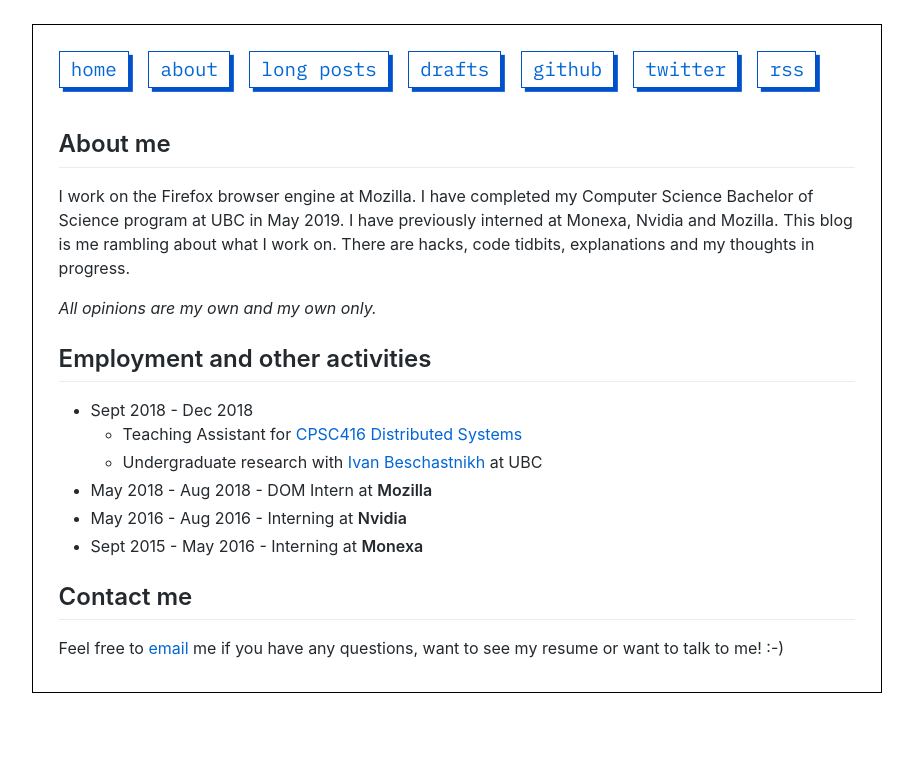
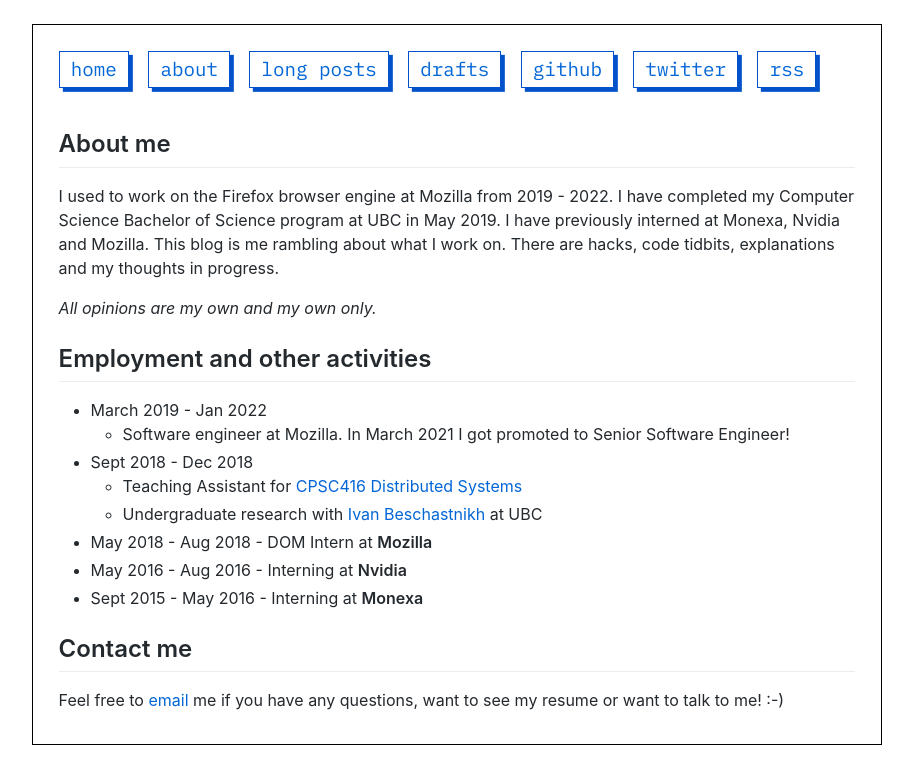
Before and after one commit to annygakh/annygakh.github.io, a Jekyll site: the page built from about.md, in a window 1280 px wide. Shown: the top 784 px of the page, without its empty margins (183-1096 px from the left). Built offline with Jekyll 4.4.1, drawn with Linux system fonts in a browser that asks for light colours.

Commit message:
Update about.md

```diff
--- a/about.md
+++ b/about.md
@@ -6,13 +6,15 @@ permalink: /about/
 
 About me
 ------
-I work on the Firefox browser engine at Mozilla. I have completed my Computer Science Bachelor of Science program at UBC in May 2019. I have previously interned at Monexa, Nvidia and Mozilla. This blog is me rambling about what I work on. There are hacks, code tidbits, explanations and my thoughts in progress.
+I used to work on the Firefox browser engine at Mozilla from 2019 - 2022. I have completed my Computer Science Bachelor of Science program at UBC in May 2019. I have previously interned at Monexa, Nvidia and Mozilla. This blog is me rambling about what I work on. There are hacks, code tidbits, explanations and my thoughts in progress.
 
 
 *All opinions are my own and my own only.*
 
 Employment and other activities
 ------
+* March 2019 - Jan 2022
+  * Software engineer at Mozilla. In March 2021 I got promoted to Senior Software Engineer!
 * Sept 2018 - Dec 2018
   * Teaching Assistant for [ CPSC416 Distributed Systems](https://www.cs.ubc.ca/~bestchai/teaching/cs416_2018w1/index.html)
   * Undergraduate research with [Ivan Beschastnikh](https://www.cs.ubc.ca/~bestchai/) at UBC
```
